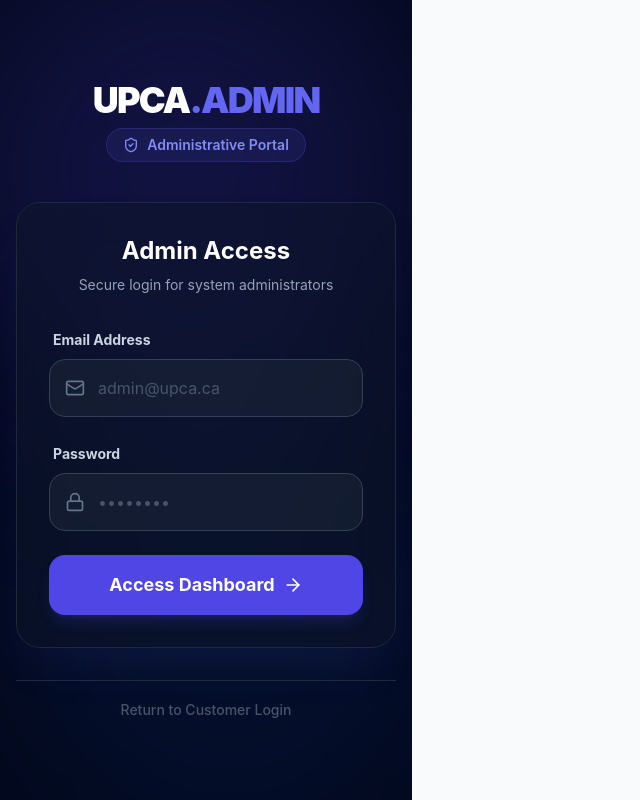
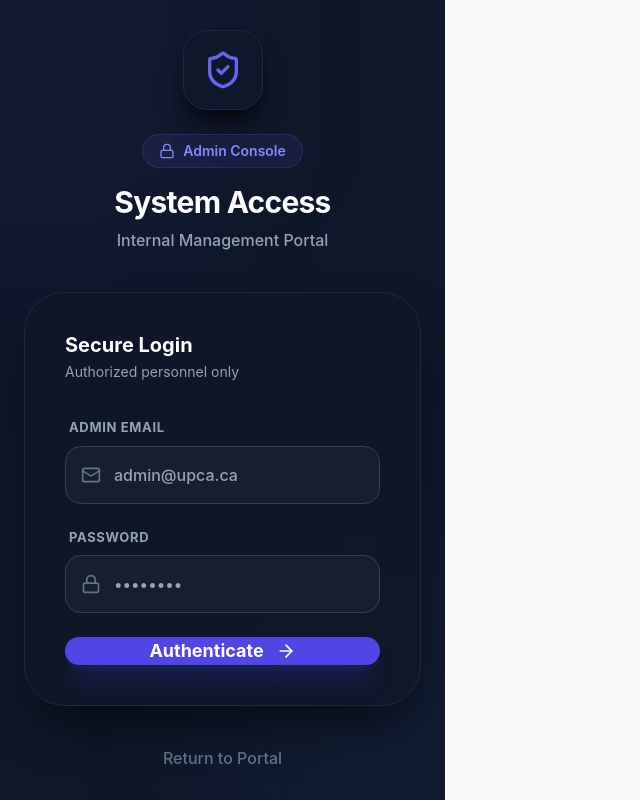
Before and after one commit to parnisce/UPCADashboard, a React (Vite) app: page /admin/login in a window 1280 px wide. Shown: the whole page, without its empty margins (0-640 px from the left). Built offline with nearby package versions, Linux system fonts and the light colour scheme.

Commit message:
properly center and redesign customer and admin login pages

```diff
--- a/src/pages/auth/AdminLoginPage.tsx
+++ b/src/pages/auth/AdminLoginPage.tsx
@@ -53,43 +53,51 @@ export const AdminLoginPage: React.FC = () => {
     };
 
     return (
-        <div className="min-h-screen bg-slate-950 flex items-center justify-center p-4 relative overflow-hidden">
-            {/* Background decoration */}
-            <div className="absolute top-0 left-0 w-full h-full overflow-hidden pointer-events-none">
-                <div className="absolute top-[-10%] right-[-5%] w-[500px] h-[500px] bg-indigo-600/20 rounded-full blur-[100px]" />
-                <div className="absolute bottom-[-10%] left-[-5%] w-[500px] h-[500px] bg-blue-600/10 rounded-full blur-[100px]" />
+        <div className="min-h-screen bg-[#0f172a] flex items-center justify-center p-6 relative overflow-hidden">
+            {/* Dark Mode Decorative Background Elements */}
+            <div className="absolute top-0 left-0 w-full h-full overflow-hidden z-0 pointer-events-none">
+                <div className="absolute top-[-10%] left-[-10%] w-[40%] h-[40%] bg-indigo-500/10 rounded-full blur-[120px]"></div>
+                <div className="absolute bottom-[-10%] right-[-10%] w-[40%] h-[40%] bg-blue-500/10 rounded-full blur-[120px]"></div>
             </div>
 
-            <div className="max-w-md w-full relative z-10">
+            <div className="max-w-[480px] w-full relative z-10">
                 <div className="text-center mb-10">
-                    <h1 className="text-4xl font-black text-white tracking-tighter mb-2">UPCA<span className="text-indigo-500">.ADMIN</span></h1>
-                    <div className="inline-flex items-center gap-2 px-4 py-1.5 rounded-full bg-indigo-500/10 text-indigo-400 text-sm font-semibold border border-indigo-500/20">
-                        <ShieldCheck className="w-4 h-4" />
-                        Administrative Portal
+                    <div className="inline-flex items-center justify-center w-20 h-20 bg-slate-900 rounded-3xl shadow-xl shadow-black/50 mb-6 border border-slate-800 mx-auto">
+                        <ShieldCheck className="w-10 h-10 text-indigo-500" />
                     </div>
+                    <div className="mb-4">
+                        <div className="inline-flex items-center gap-2 px-4 py-1.5 rounded-full bg-indigo-500/10 text-indigo-400 text-sm font-semibold border border-indigo-500/20">
+                            <Lock className="w-4 h-4" />
+                            Admin Console
+                        </div>
+                    </div>
+                    <h2 className="text-3xl font-bold text-white tracking-tight">System Access</h2>
+                    <p className="text-slate-400 mt-2 font-medium">Internal Management Portal</p>
                 </div>
 
-                <div className="bg-slate-900/50 backdrop-blur-xl p-8 rounded-3xl shadow-2xl shadow-indigo-500/10 border border-slate-800">
-                    <h2 className="text-2xl font-bold text-white mb-2 text-center">Admin Access</h2>
-                    <p className="text-slate-400 text-sm text-center mb-8">Secure login for system administrators</p>
+                <div className="bg-slate-900/80 p-10 rounded-[2.5rem] shadow-2xl shadow-black/60 border border-slate-800 backdrop-blur-xl">
+                    <div className="mb-8">
+                        <h3 className="text-xl font-bold text-white mb-1 leading-tight">Secure Login</h3>
+                        <p className="text-slate-400 text-sm">Authorized personnel only</p>
+                    </div>
 
                     {error && (
-                        <div className="mb-6 p-4 bg-red-500/10 border border-red-500/20 rounded-xl flex items-center gap-3 text-red-400 text-sm">
+                        <div className="mb-6 p-4 bg-red-500/10 border border-red-500/20 rounded-2xl flex items-center gap-3 text-red-400 text-sm animate-shake">
                             <AlertCircle className="w-5 h-5 flex-shrink-0" />
-                            {error}
+                            <p className="font-medium">{error}</p>
                         </div>
                     )}
 
                     <form onSubmit={handleLogin} className="space-y-6">
                         <div className="space-y-2">
-                            <label className="text-sm font-bold text-slate-300 ml-1">Email Address</label>
-                            <div className="relative group">
+                            <label className="text-[13px] font-bold text-slate-400 ml-1 uppercase tracking-wider">Admin Email</label>
+                            <div className="group relative">
                                 <Mail className="absolute left-4 top-1/2 -translate-y-1/2 text-slate-500 w-5 h-5 group-focus-within:text-indigo-400 transition-colors" />
                                 <input
                                     type="email"
                                     value={email}
                                     onChange={(e) => setEmail(e.target.value)}
-                                    className="w-full pl-12 pr-4 py-4 bg-slate-800/50 border-slate-700 rounded-2xl focus:ring-2 focus:ring-indigo-500/50 focus:bg-slate-800 transition-all outline-none border text-white placeholder:text-slate-600"
+                                    className="w-full pl-12 pr-4 py-4 bg-slate-800/50 border-slate-700 rounded-2xl focus:ring-4 focus:ring-indigo-500/10 focus:bg-slate-800 focus:border-indigo-500/30 transition-all outline-none border text-white font-medium"
                                     placeholder="admin@upca.ca"
                                     required
                                 />
@@ -97,14 +105,16 @@ export const AdminLoginPage: React.FC = () => {
                         </div>
 
                         <div className="space-y-2">
-                            <label className="text-sm font-bold text-slate-300 ml-1">Password</label>
-                            <div className="relative group">
+                            <div className="flex justify-between items-center ml-1">
+                                <label className="text-[13px] font-bold text-slate-400 uppercase tracking-wider">Password</label>
+                            </div>
+                            <div className="group relative">
                                 <Lock className="absolute left-4 top-1/2 -translate-y-1/2 text-slate-500 w-5 h-5 group-focus-within:text-indigo-400 transition-colors" />
                                 <input
                                     type="password"
                                     value={password}
                                     onChange={(e) => setPassword(e.target.value)}
-                                    className="w-full pl-12 pr-4 py-4 bg-slate-800/50 border-slate-700 rounded-2xl focus:ring-2 focus:ring-indigo-500/50 focus:bg-slate-800 transition-all outline-none border text-white placeholder:text-slate-600"
+                                    className="w-full pl-12 pr-4 py-4 bg-slate-800/50 border-slate-700 rounded-2xl focus:ring-4 focus:ring-indigo-500/10 focus:bg-slate-800 focus:border-indigo-500/30 transition-all outline-none border text-white font-medium"
                                     placeholder="••••••••"
                                     required
                                 />
@@ -114,20 +124,24 @@ export const AdminLoginPage: React.FC = () => {
                         <button
                             type="submit"
                             disabled={loading}
-                            className="w-full bg-indigo-600 text-white py-4 rounded-2xl font-bold text-lg shadow-lg shadow-indigo-600/20 hover:bg-indigo-500 hover:-translate-y-0.5 active:translate-y-0 transition-all flex items-center justify-center gap-2 group disabled:opacity-70 disabled:cursor-not-allowed"
+                            className="w-full bg-indigo-600 text-white py-4.5 rounded-2xl font-bold text-lg shadow-xl shadow-indigo-600/20 hover:bg-indigo-500 hover:-translate-y-1 active:translate-y-0 transition-all flex items-center justify-center gap-3 group disabled:opacity-70 disabled:cursor-not-allowed"
                         >
-                            {loading ? 'Authenticating...' : 'Access Dashboard'}
-                            {!loading && <ArrowRight className="w-5 h-5 group-hover:translate-x-1 transition-transform" />}
+                            {loading ? (
+                                <div className="w-6 h-6 border-2 border-white/30 border-t-white rounded-full animate-spin"></div>
+                            ) : (
+                                <>
+                                    <span>Authenticate</span>
+                                    <ArrowRight className="w-5 h-5 group-hover:translate-x-1 transition-transform" />
+                                </>
+                            )}
                         </button>
                     </form>
                 </div>
 
-                <div className="mt-8 text-center space-y-4">
-                    <div className="pt-4 border-t border-slate-800">
-                        <Link to="/login" className="text-sm text-slate-600 hover:text-slate-400 font-medium transition-colors">
-                            Return to Customer Login
-                        </Link>
-                    </div>
+                <div className="mt-10 text-center">
+                    <Link to="/login" className="text-slate-500 hover:text-slate-300 font-medium transition-colors">
+                        Return to Portal
+                    </Link>
                 </div>
             </div>
         </div>
--- a/src/pages/auth/CustomerLoginPage.tsx
+++ b/src/pages/auth/CustomerLoginPage.tsx
@@ -53,37 +53,54 @@ export const CustomerLoginPage: React.FC = () => {
     };
 
     return (
-        <div className="min-h-screen bg-gradient-to-br from-gray-50 to-blue-50 flex items-center justify-center p-4">
-            <div className="max-w-md w-full">
+        <div className="min-h-screen bg-[#f8fafc] flex items-center justify-center p-6 relative overflow-hidden">
+            {/* Decorative Background Elements */}
+            <div className="absolute top-0 left-0 w-full h-full overflow-hidden z-0 pointer-events-none">
+                <div className="absolute top-[-10%] left-[-10%] w-[40%] h-[40%] bg-upca-blue/5 rounded-full blur-[120px]"></div>
+                <div className="absolute bottom-[-10%] right-[-10%] w-[40%] h-[40%] bg-upca-yellow/5 rounded-full blur-[120px]"></div>
+            </div>
+
+            <div className="max-w-[480px] w-full relative z-10">
                 <div className="text-center mb-10">
-                    <h1 className="text-4xl font-black text-upca-blue tracking-tighter mb-2">UPCA<span className="text-upca-yellow">.CA</span></h1>
-                    <div className="inline-flex items-center gap-2 px-4 py-1.5 rounded-full bg-blue-100/50 text-blue-700 text-sm font-semibold border border-blue-200">
-                        <User className="w-4 h-4" />
-                        Customer Portal
+                    <div className="inline-flex items-center justify-center w-20 h-20 bg-white rounded-3xl shadow-xl shadow-gray-200/50 mb-6 border border-gray-50 mx-auto">
+                        <h1 className="text-3xl font-black tracking-tighter">
+                            <span className="text-upca-blue">UP</span>
+                            <span className="text-upca-yellow">CA</span>
+                        </h1>
                     </div>
+                    <div className="mb-4">
+                        <div className="inline-flex items-center gap-2 px-4 py-1.5 rounded-full bg-blue-100/50 text-blue-700 text-sm font-semibold border border-blue-200">
+                            <User className="w-4 h-4" />
+                            Customer Portal
+                        </div>
+                    </div>
+                    <h2 className="text-3xl font-bold text-gray-900 tracking-tight">Welcome Back</h2>
+                    <p className="text-gray-500 mt-2 font-medium">Modern Real Estate Media Portal</p>
                 </div>
 
-                <div className="bg-white/80 backdrop-blur-xl p-8 rounded-3xl shadow-2xl shadow-blue-900/10 border border-white/50">
-                    <h2 className="text-2xl font-bold text-gray-900 mb-2 text-center">Welcome Back</h2>
-                    <p className="text-gray-500 text-sm text-center mb-8">Sign in to manage your property media</p>
+                <div className="bg-white p-10 rounded-[2.5rem] shadow-2xl shadow-gray-200/60 border border-gray-100/50 backdrop-blur-sm">
+                    <div className="mb-8">
+                        <h3 className="text-xl font-bold text-gray-900 mb-1 leading-tight">Sign In</h3>
+                        <p className="text-gray-500 text-sm">Access your property media and assets</p>
+                    </div>
 
                     {error && (
-                        <div className="mb-6 p-4 bg-red-50/50 backdrop-blur border border-red-100 rounded-xl flex items-center gap-3 text-red-600 text-sm">
+                        <div className="mb-6 p-4 bg-red-50 border border-red-100 rounded-2xl flex items-center gap-3 text-red-600 text-sm animate-shake">
                             <AlertCircle className="w-5 h-5 flex-shrink-0" />
-                            {error}
+                            <p className="font-medium">{error}</p>
                         </div>
                     )}
 
                     <form onSubmit={handleLogin} className="space-y-6">
                         <div className="space-y-2">
-                            <label className="text-sm font-bold text-gray-700 ml-1">Email Address</label>
-                            <div className="relative group">
+                            <label className="text-[13px] font-bold text-gray-700 ml-1 uppercase tracking-wider">Email Address</label>
+                            <div className="group relative">
                                 <Mail className="absolute left-4 top-1/2 -translate-y-1/2 text-gray-400 w-5 h-5 group-focus-within:text-upca-blue transition-colors" />
                                 <input
                                     type="email"
                                     value={email}
                                     onChange={(e) => setEmail(e.target.value)}
-                                    className="w-full pl-12 pr-4 py-4 bg-gray-50/50 border-gray-100 rounded-2xl focus:ring-2 focus:ring-upca-blue/20 focus:bg-white transition-all outline-none border text-gray-900 placeholder:text-gray-400"
+                                    className="w-full pl-12 pr-4 py-4 bg-gray-50 border-gray-100 rounded-2xl focus:ring-4 focus:ring-upca-blue/5 focus:bg-white focus:border-upca-blue/30 transition-all outline-none border text-gray-900 font-medium"
                                     placeholder="name@brokerage.com"
                                     required
                                 />
@@ -91,45 +108,53 @@ export const CustomerLoginPage: React.FC = () => {
                         </div>
 
                         <div className="space-y-2">
-                            <label className="text-sm font-bold text-gray-700 ml-1">Password</label>
-                            <div className="relative group">
+                            <div className="flex justify-between items-center ml-1">
+                                <label className="text-[13px] font-bold text-gray-700 uppercase tracking-wider">Password</label>
+                                <a href="#" className="text-xs font-bold text-upca-blue hover:text-red-600 transition-colors">Forgot password?</a>
+                            </div>
+                            <div className="group relative">
                                 <Lock className="absolute left-4 top-1/2 -translate-y-1/2 text-gray-400 w-5 h-5 group-focus-within:text-upca-blue transition-colors" />
                                 <input
                                     type="password"
                                     value={password}
                                     onChange={(e) => setPassword(e.target.value)}
-                                    className="w-full pl-12 pr-4 py-4 bg-gray-50/50 border-gray-100 rounded-2xl focus:ring-2 focus:ring-upca-blue/20 focus:bg-white transition-all outline-none border text-gray-900 placeholder:text-gray-400"
+                                    className="w-full pl-12 pr-4 py-4 bg-gray-50 border-gray-100 rounded-2xl focus:ring-4 focus:ring-upca-blue/5 focus:bg-white focus:border-upca-blue/30 transition-all outline-none border text-gray-900 font-medium"
                                     placeholder="••••••••"
                                     required
                                 />
                             </div>
                         </div>
 
-                        <div className="flex items-center justify-between text-sm">
-                            <label className="flex items-center gap-2 cursor-pointer select-none">
-                                <input type="checkbox" className="w-4 h-4 rounded border-gray-300 text-upca-blue focus:ring-upca-blue" />
-                                <span className="text-gray-600 font-medium">Remember me</span>
+                        <div className="flex items-center text-sm ml-1">
+                            <label className="flex items-center gap-3 cursor-pointer group">
+                                <input type="checkbox" className="w-5 h-5 rounded-md border-2 border-gray-200 text-upca-blue focus:ring-upca-blue transition-all cursor-pointer" />
+                                <span className="text-gray-600 font-bold group-hover:text-gray-900 transition-colors">Stay signed in</span>
                             </label>
-                            <a href="#" className="text-upca-blue font-bold hover:underline">Forgot password?</a>
                         </div>
 
                         <button
                             type="submit"
                             disabled={loading}
-                            className="w-full bg-upca-blue text-white py-4 rounded-2xl font-bold text-lg shadow-lg shadow-upca-blue/20 hover:bg-upca-blue/90 hover:-translate-y-0.5 active:translate-y-0 transition-all flex items-center justify-center gap-2 group disabled:opacity-70 disabled:cursor-not-allowed"
+                            className="w-full bg-upca-blue text-white py-4.5 rounded-2xl font-bold text-lg shadow-xl shadow-upca-blue/20 hover:bg-upca-blue/90 hover:-translate-y-1 active:translate-y-0 transition-all flex items-center justify-center gap-3 group disabled:opacity-70 disabled:cursor-not-allowed"
                         >
-                            {loading ? 'Signing In...' : 'Sign In'}
-                            {!loading && <ArrowRight className="w-5 h-5 group-hover:translate-x-1 transition-transform" />}
+                            {loading ? (
+                                <div className="w-6 h-6 border-2 border-white/30 border-t-white rounded-full animate-spin"></div>
+                            ) : (
+                                <>
+                                    <span>Sign In to Portal</span>
+                                    <ArrowRight className="w-5 h-5 group-hover:translate-x-1 transition-transform" />
+                                </>
+                            )}
                         </button>
                     </form>
                 </div>
 
-                <div className="mt-8 text-center space-y-4">
-                    <p className="text-gray-500 font-medium">
-                        New to UPCA? <Link to="/register" className="text-upca-blue font-bold hover:underline">Create Account</Link>
+                <div className="mt-10 text-center space-y-6">
+                    <p className="text-gray-500 font-medium whitespace-nowrap">
+                        New to UPCA.CA? <Link to="/register" className="text-upca-blue font-bold hover:text-upca-yellow transition-colors ml-1">Create an account</Link>
                     </p>
-                    <div className="pt-4 border-t border-gray-200/50">
-                        <Link to="/admin/login" className="text-sm text-gray-400 hover:text-gray-600 font-medium transition-colors">
+                    <div className="pt-6 border-t border-gray-200/50">
+                        <Link to="/admin/login" className="text-sm text-gray-400 hover:text-upca-blue font-medium transition-colors">
                             Admin Access
                         </Link>
                     </div>
```
